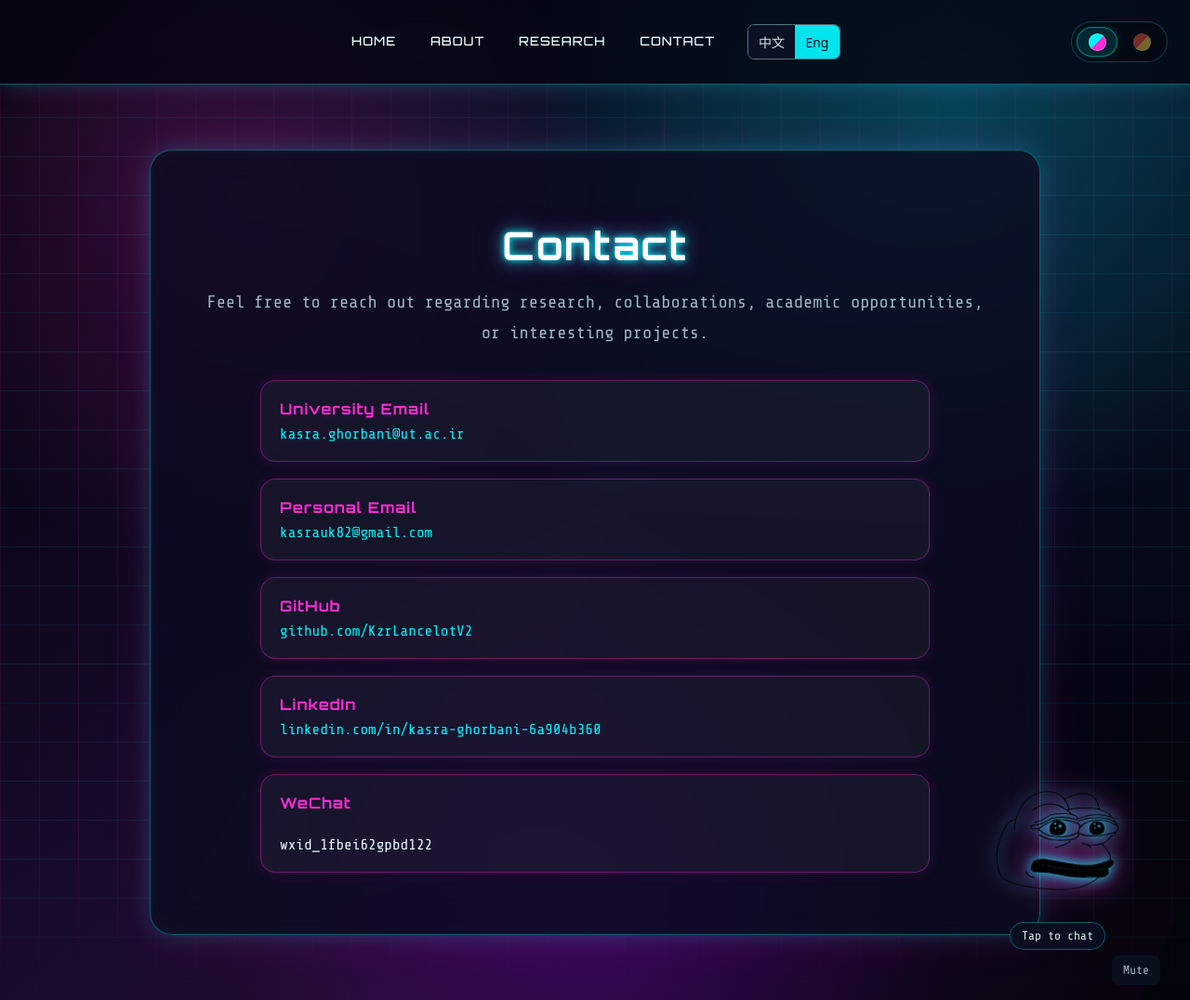
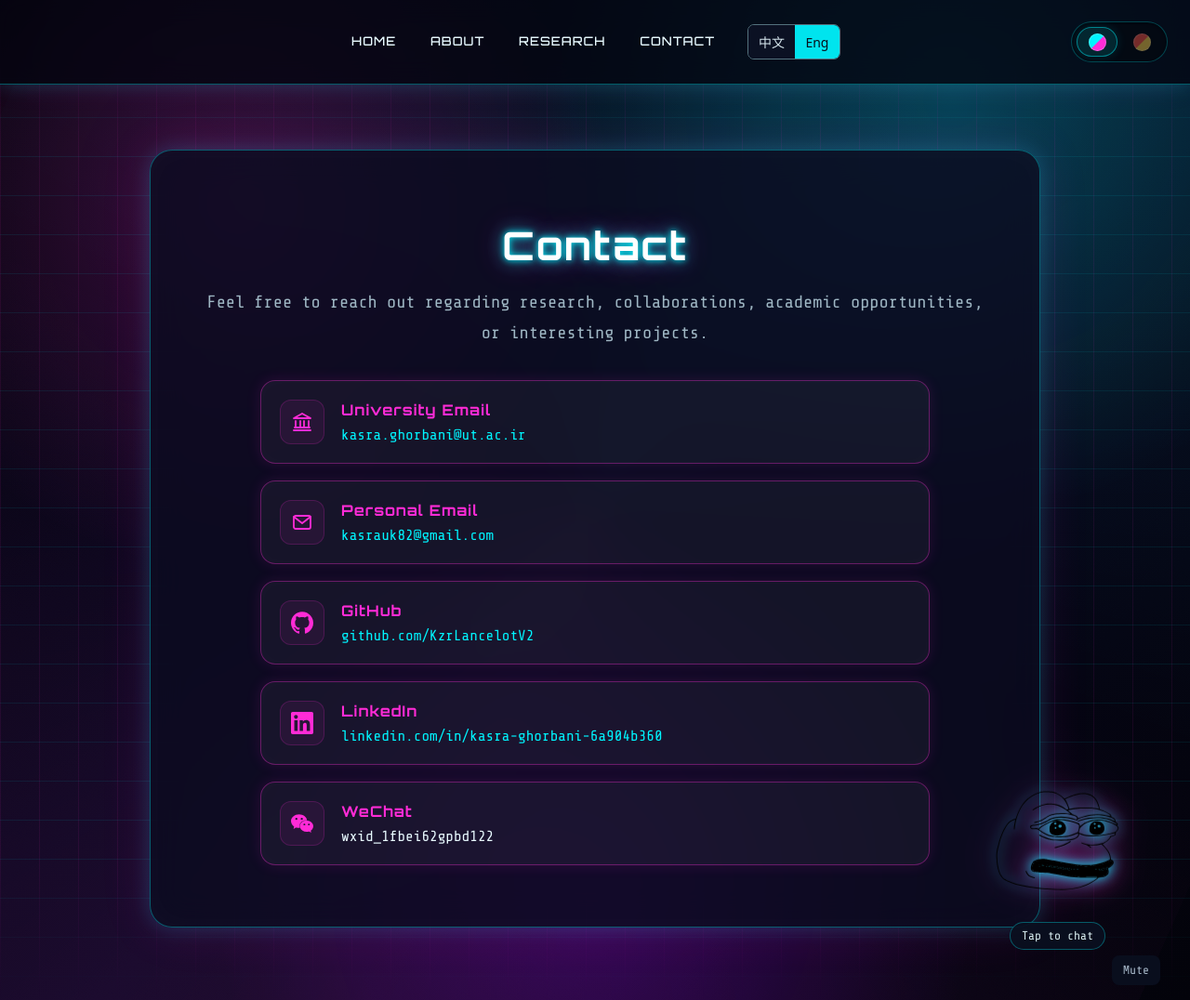
Before and after one commit to KzrLancelotV2/kasraghobrani.qzz.io, a Jekyll site: the page contact.html, which Jekyll copies as it is, in a window 1280 px wide and 1076 px high. Shown: the whole window at 93% size. Built offline with Jekyll 4.4.1, drawn with Linux system fonts in a browser that asks for light colours.

Commit message:
Add theme-aware social icons to home and contact pages

```diff
--- /dev/null
+++ b/assets/css/social-icons.css
@@ -0,0 +1,14 @@
+.social-icon { display:inline-block; width:20px; height:20px; flex:0 0 20px; background:currentColor; -webkit-mask:var(--social-symbol) center / contain no-repeat; mask:var(--social-symbol) center / contain no-repeat; }
+.icon-github { --social-symbol:url("../../images/icons/github.svg"); }
+.icon-linkedin { --social-symbol:url("../../images/icons/linkedin.svg"); }
+.icon-googlescholar { --social-symbol:url("../../images/icons/googlescholar.svg"); }
+.icon-wechat { --social-symbol:url("../../images/icons/wechat.svg"); }
+.icon-email { --social-symbol:url("../../images/icons/email.svg"); }
+.icon-university { --social-symbol:url("../../images/icons/university.svg"); }
+.socials a { display:inline-flex; align-items:center; justify-content:center; gap:10px; vertical-align:middle; }
+.contact-item { display:flex; align-items:center; gap:18px; }
+.contact-icon { display:flex; align-items:center; justify-content:center; width:46px; height:46px; flex:0 0 46px; border-radius:12px; color:var(--palette-secondary); background:rgba(var(--palette-secondary-rgb),.07); border:1px solid rgba(var(--palette-secondary-rgb),.18); }
+.contact-icon .social-icon { width:24px; height:24px; flex-basis:24px; }
+.contact-details { min-width:0; }
+.contact-details a { overflow-wrap:anywhere; }
+@media(max-width:600px) { .contact-item { gap:12px; padding:16px; } .contact-icon { width:38px; height:38px; flex-basis:38px; border-radius:10px; } }
--- a/contact.html
+++ b/contact.html
@@ -12,6 +12,7 @@
     <link rel="stylesheet" href="/assets/css/pepe.css?v=2d498e7a463f">
     <link rel="stylesheet" href="/assets/css/i18n.css?v=8dea7dbdb307">
     <script src="/assets/js/i18n.js?v=0fe34e903b80" defer></script>
+    <link rel="stylesheet" href="/assets/css/social-icons.css?v=ec974b5c9455">
 </head>
 
 <body>
@@ -38,29 +39,44 @@
 
         <div class="contact-card">
             <div class="contact-item">
+                <span class="contact-icon" aria-hidden="true"><span class="social-icon icon-university" aria-hidden="true" data-no-translate></span></span>
+                <div class="contact-details">
                 <strong>University Email</strong>
                 <a href="mailto:kasra.ghorbani@ut.ac.ir">kasra.ghorbani@ut.ac.ir</a>
             </div>
+            </div>
 
             <div class="contact-item">
+                <span class="contact-icon" aria-hidden="true"><span class="social-icon icon-email" aria-hidden="true" data-no-translate></span></span>
+                <div class="contact-details">
                 <strong>Personal Email</strong>
                 <a href="mailto:kasrauk82@gmail.com">kasrauk82@gmail.com</a>
             </div>
+            </div>
 
             <div class="contact-item">
+                <span class="contact-icon" aria-hidden="true"><span class="social-icon icon-github" aria-hidden="true" data-no-translate></span></span>
+                <div class="contact-details">
                 <strong>GitHub</strong>
                 <a href="https://github.com/KzrLancelotV2" target="_blank">github.com/KzrLancelotV2</a>
             </div>
+            </div>
 
             <div class="contact-item">
+                <span class="contact-icon" aria-hidden="true"><span class="social-icon icon-linkedin" aria-hidden="true" data-no-translate></span></span>
+                <div class="contact-details">
                 <strong>LinkedIn</strong>
                 <a href="https://www.linkedin.com/in/kasra-ghorbani-6a904b360" target="_blank">
                     linkedin.com/in/kasra-ghorbani-6a904b360
                 </a>
             </div>
+            </div>
             <div class="contact-item">
-                <strong>WeChat</strong><br>
+                <span class="contact-icon" aria-hidden="true"><span class="social-icon icon-wechat" aria-hidden="true" data-no-translate></span></span>
+                <div class="contact-details">
+                <strong>WeChat</strong>
                 wxid_1fbei62gpbd122
+            </div>
             </div>
 
         </div>
```
Also changed, not shown: index.html (+6 -5 lines), images/icons/email.svg (added), images/icons/github.svg (added), images/icons/googlescholar.svg (added), images/icons/linkedin.svg (added), images/icons/university.svg (added), images/icons/wechat.svg (added).
